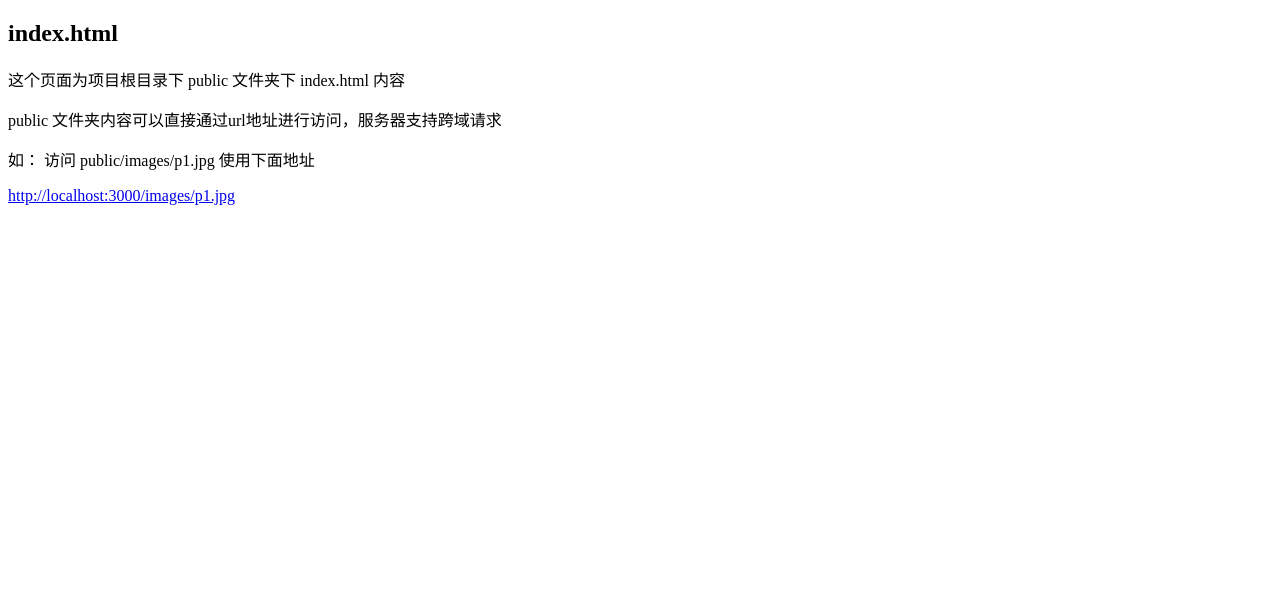
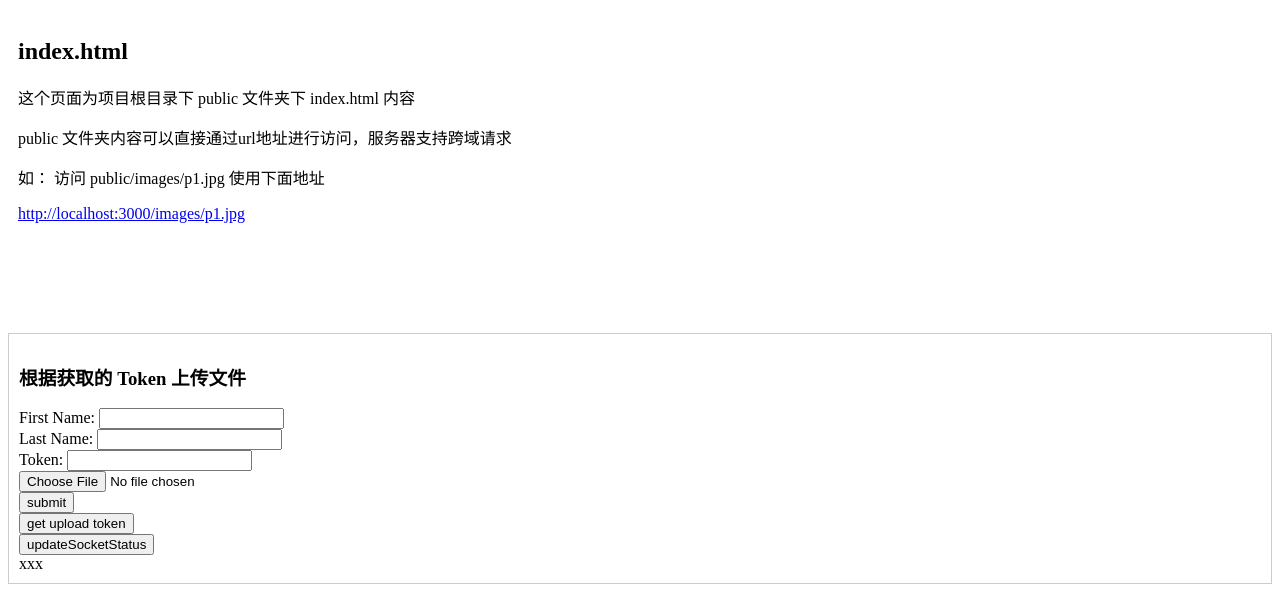
Before and after one commit to gywgithub/FileServer, a website: page public/index.html in a window 1280 px wide. Drawn offline with nearby package versions, Linux system fonts and the light colour scheme; no server answers.

Commit message:
update index.html

```diff
--- a/public/index.html
+++ b/public/index.html
@@ -2,15 +2,28 @@
 <html>
 <head>
 	<title>Index</title>
+	<style type="text/css">
+		.content {
+			border: 1px solid #ccc;
+			margin-top: 100px;
+		}
+		.padding {
+			padding: 10px;
+		}
+	</style>
 </head>
 <body>
+	<div class="padding">
 		<h2>index.html</h2>
 		<p>这个页面为项目根目录下 public 文件夹下 index.html 内容</p>
 		<p>public 文件夹内容可以直接通过url地址进行访问，服务器支持跨域请求</p>
 		<p>如： 访问 public/images/p1.jpg 使用下面地址</p>
 		<a target="_blank" href="http://localhost:3000/images/p1.jpg">http://localhost:3000/images/p1.jpg</a>
+	</div>
 
-<!-- <form action="/file_upload" method="POST" enctype="multipart/form-data">
+	<div class="content padding">
+		<h3>根据获取的 Token 上传文件</h3>
+		<form action="/file_upload" method="POST" enctype="multipart/form-data">
 			First Name: <input type="text" name="first_name"> <br>
 
 			Last Name: <input type="text" name="last_name"> <br>
@@ -24,9 +37,11 @@
 		<input type="button" id="btnGetToken" value="get upload token"> <br>
 		<input type="button" id="updateClick" value="updateSocketStatus"> <br>
 		<label id="socketMessage"></label>
+	</div>
+
 
 	<script src="https://code.jquery.com/jquery-1.10.2.min.js"></script>
   <script src="/socket.io/socket.io.js"></script>
-  <script src="main.js"></script> -->
+  <script src="main.js"></script>
 </body>
 </html>
```
Lines whose indentation alone changed are shown as unchanged.
